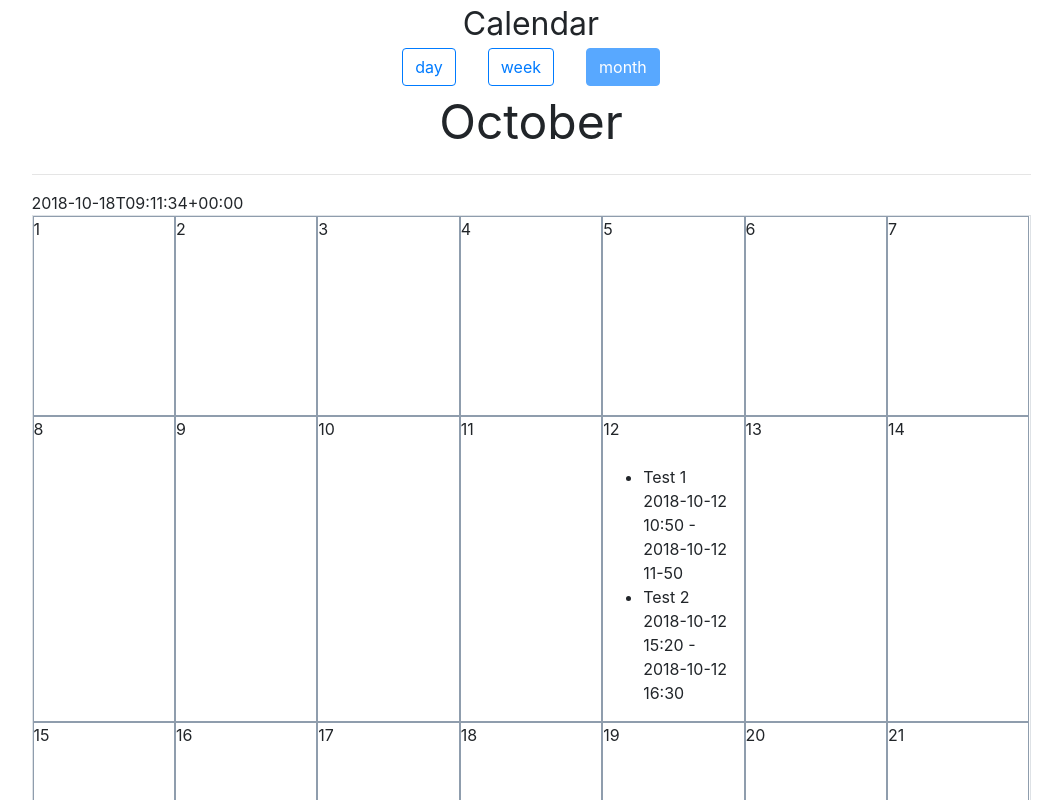
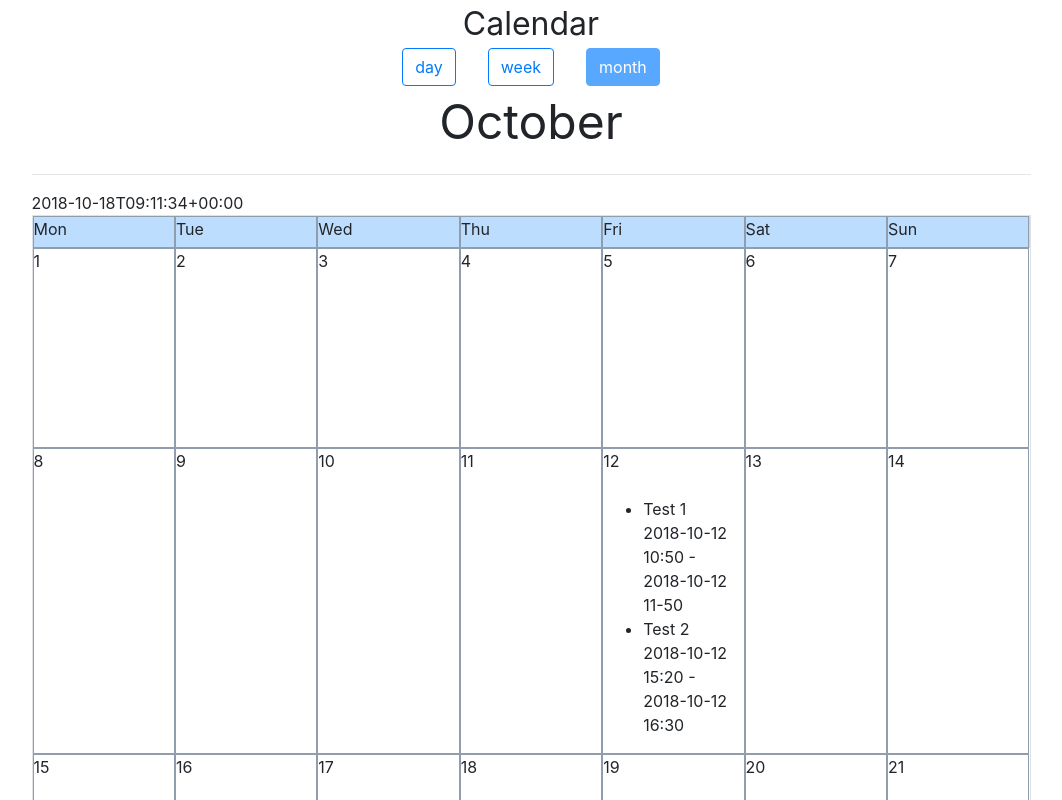
Before and after one commit to kradavar/Google-Calendar, a React (Create React App) app: page / in a window 1280 px wide. Shown: the top 800 px of the page, without its empty margins (109-1171 px from the left). Built offline with nearby package versions, Linux system fonts and the light colour scheme.

Commit message:
Add month header

```diff
--- a/src/Styles/Cell.css
+++ b/src/Styles/Cell.css
@@ -45,3 +45,14 @@
   border: 1px solid #8f9dad;
   background-color: #bdddff;
 }
+
+.month-header {
+  display: flex;
+  height: 2rem;
+  justify-content: space-between;
+  background-color: #bdddff;
+}
+.month-header div {
+  border: 1px solid #8f9dad;
+  width: 100%;
+}
--- a/src/View/Table-components/Month.js
+++ b/src/View/Table-components/Month.js
@@ -2,6 +2,7 @@ import React from "react";
 import Week from "./Week";
 import TableHeader from "./TableHeader";
 import "../../Styles/Cell.css";
+import MonthHeader from "./MonthHeader";
 
 export default function Month(props) {
   const getWeekCount = date => {
@@ -32,5 +33,10 @@ export default function Month(props) {
     return weeks;
   };
 
-  return <div className="flex-container month">{renderMonth()}</div>;
+  return (
+    <div className="flex-container month">
+      <MonthHeader />
+      {renderMonth()}
+    </div>
+  );
 }
--- a/src/View/Table-components/MonthHeader.js
+++ b/src/View/Table-components/MonthHeader.js
@@ -1,17 +1,16 @@
 import React from "react";
+import "../../Styles/Cell.css";
 
-export default function MonthHeader({ view, renderedDay, day }) {
+export default function MonthHeader() {
   return (
-    <tr className="header">
-      <th>
-        <th scope="col">Mon</th>
-        <th scope="col">Tue</th>
-        <th scope="col">Wed</th>
-        <th scope="col">Thu</th>
-        <th scope="col">Fri</th>
-        <th scope="col">Sat</th>
-        <th scope="col">Sun</th>
-      </th>
-    </tr>
+    <header className="month-header">
+      <div>Mon</div>
+      <div>Tue</div>
+      <div>Wed</div>
+      <div>Thu</div>
+      <div>Fri</div>
+      <div>Sat</div>
+      <div>Sun</div>
+    </header>
   );
 }
```
